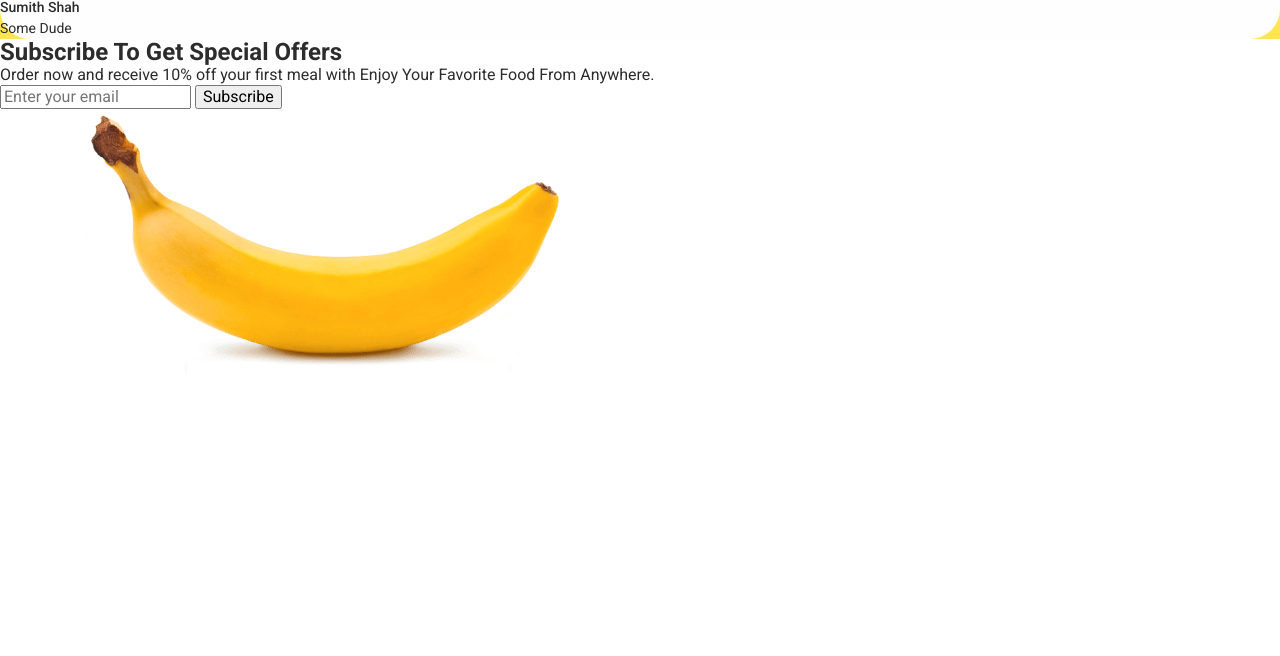
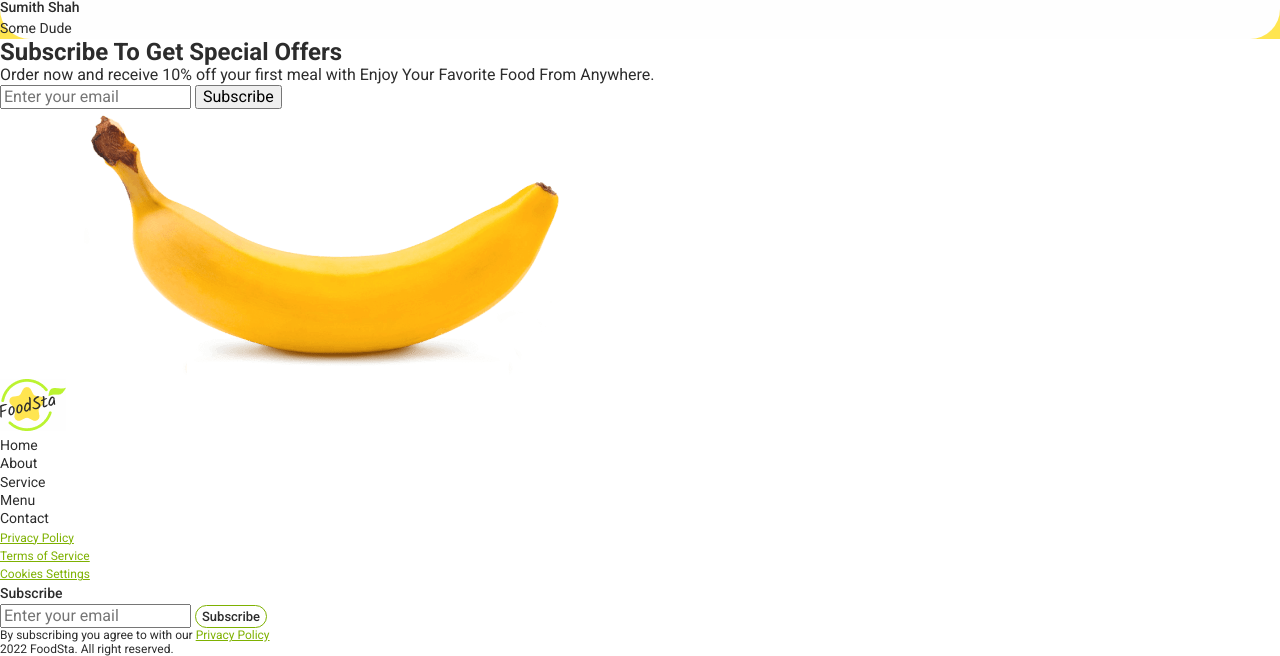
Before and after one commit to NadiyaS03/food-team-project, a plain HTML site: page index.html in a window 1280 px wide. Shown: the part 3596-4252 px from the top of the page. Before the commit the page ends 3975 px from the top, so only its background shows below. Drawn offline with nearby package versions, Linux system fonts and the light colour scheme.

Commit message:
footer+style

```diff
--- a/css/styles.css
+++ b/css/styles.css
@@ -74,3 +74,68 @@ button {
   font-weight: 400;
   line-height: 1.5;
 }
+
+/* ==============FOOTER============= */
+.footer {
+}
+
+.logo {
+}
+
+.footer-nav {
+}
+
+.footer-nav-item {
+}
+
+.footer-nav-link {
+  color: #2c2c2c;
+  font-size: 14px;
+  font-weight: 400;
+  line-height: normal;
+}
+
+.footer-list {
+}
+
+.footer-list-item {
+}
+
+.footer-item-link {
+  color: #7eb101;
+  font-size: 12px;
+  font-weight: 400;
+  line-height: normal;
+  text-decoration-line: underline;
+}
+
+.footer-subscribe {
+  color: #2c2c2c;
+  font-size: 14px;
+  font-weight: 500;
+  line-height: 150%; /* 21px */
+}
+.subscribe-form {
+}
+
+.subscribe-input {
+}
+
+.footer-sub-btn {
+  color: #2c2c2c;
+  font-size: 13px;
+  font-weight: 500;
+  line-height: 150%; /* 19.5px */
+  border-radius: 30px;
+  border: 0.854px solid #7eb101;
+  background: #fff;
+}
+
+.footer-text {
+  color: #2c2c2c;
+  font-family: Roboto;
+  font-size: 12px;
+  font-style: normal;
+  font-weight: 400;
+  line-height: normal;
+}
--- a/index.html
+++ b/index.html
@@ -160,6 +160,53 @@
       </section>
   </main>
   <!---------- FOOTER---------->
+   <footer class="footer">
+      <a class="logo" href="./index.html"
+        ><img src="./images/logo.png" alt="logo" width="66" height="52"
+      /></a>
+      <ul class="footer-nav">
+        <li class="footer-nav-item">
+          <a class="footer-nav-link" href="/">Home</a>
+        </li>
+        <li class="footer-nav-item">
+          <a class="footer-nav-link" href="/">About</a>
+        </li>
+        <li class="footer-nav-item">
+          <a class="footer-nav-link" href="/">Service</a>
+        </li>
+        <li class="footer-nav-item">
+          <a class="footer-nav-link" href="/">Menu</a>
+        </li>
+        <li class="footer-nav-item">
+          <a class="footer-nav-link" href="/">Contact</a>
+        </li>
+      </ul>
+      <ul class="footer-list">
+        <li class="footer-list-item">
+          <a class="footer-item-link" href="">Privacy Policy</a>
+        </li>
+        <li class="footer-list-item">
+          <a class="footer-item-link" href="">Terms of Service</a>
+        </li>
+        <li class="footer-list-item">
+          <a class="footer-item-link" href="">Cookies Settings</a>
+        </li>
+      </ul>
+      <strong class="footer-subscribe">Subscribe</strong>
+      <form class="subscribe-form">
+        <input
+          class="subscribe-input"
+          type="email"
+          placeholder="Enter your email"
+        />
+        <button class="footer-sub-btn" type="submit">Subscribe</button>
+      </form>
+      <p class="footer-text">
+        By subscribing you agree to with our
+        <a class="footer-item-link" href="">Privacy Policy</a>
+      </p>
+      <p class="footer-text">2022 FoodSta. All right reserved.</p>
+    </footer>
 </body>
 
 </html>
```
